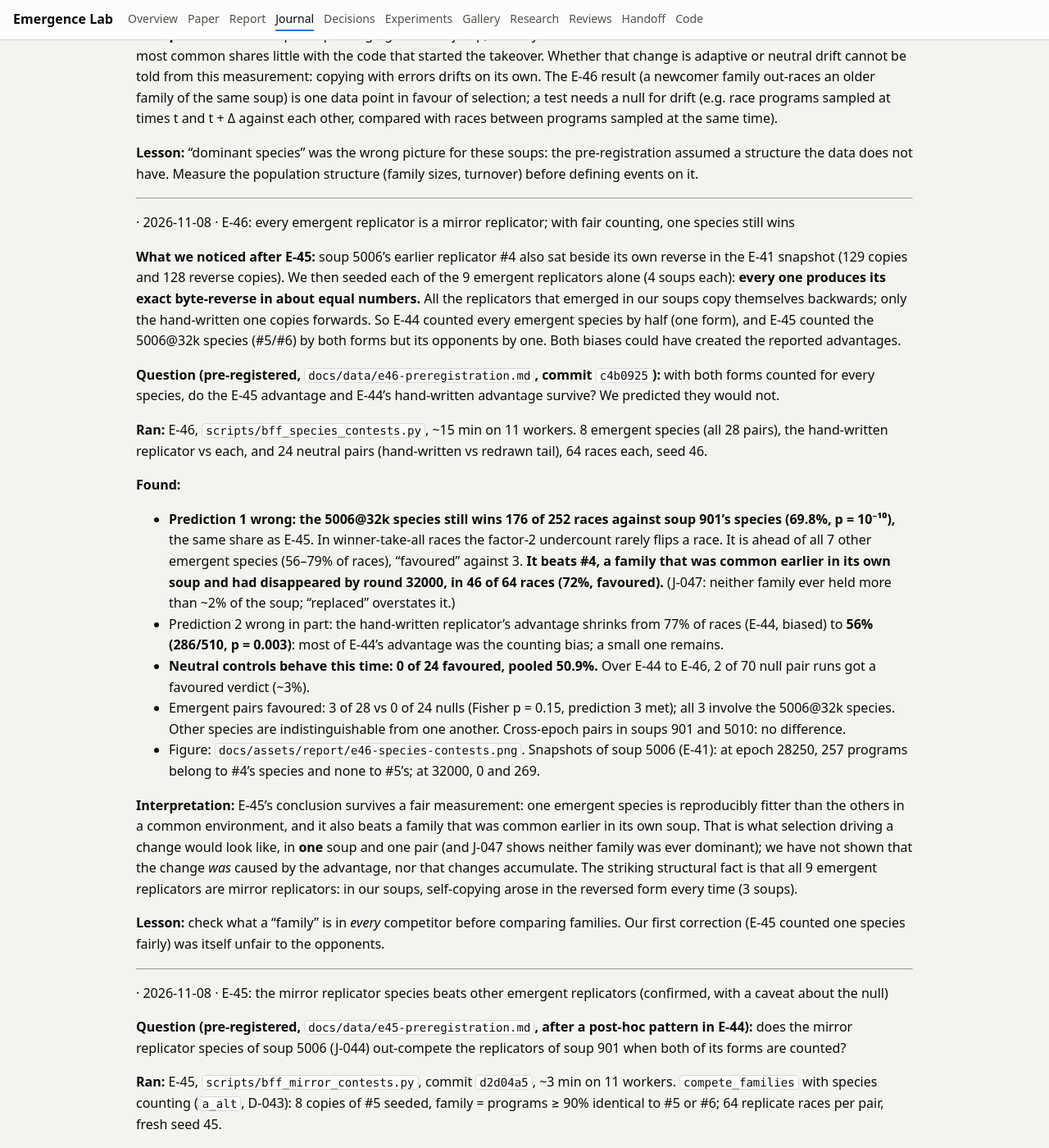
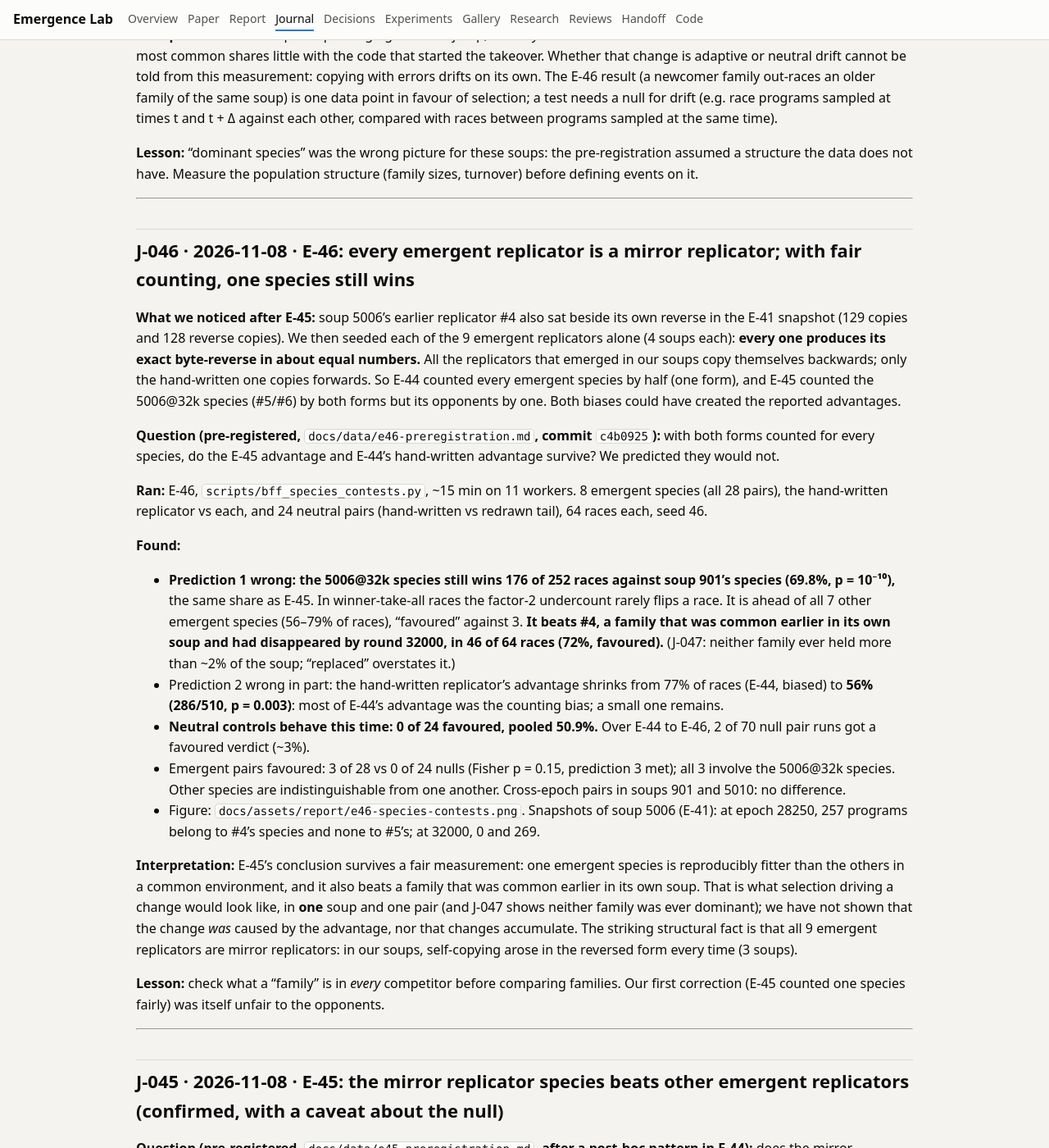
Before and after one commit to Yahyaal/emergence-lab, a Jekyll site: the page built from docs/journal.md, in a window 1280 px wide and 1400 px high, scrolled down 49060 px. Shown: the whole window at 82% size. Built offline with Jekyll 4.4.1, drawn with Linux system fonts in a browser that asks for light colours.

Commit message:
Journal: restore the missing J-045 and J-046 headers
Co-Authored-By: Claude Fable 5.2 <noreply@anthropic.com>

```diff
--- a/docs/journal.md
+++ b/docs/journal.md
@@ -1189,7 +1189,7 @@ This design cannot see advantages or parasites that exist only in space: both in
 
 ---
 
-· 2026-11-08 · E-46: every emergent replicator is a mirror replicator; with fair counting, one species still wins
+## J-046 · 2026-11-08 · E-46: every emergent replicator is a mirror replicator; with fair counting, one species still wins
 
 **What we noticed after E-45:** soup 5006's earlier replicator #4 also sat beside its own reverse in the E-41 snapshot (129 copies and 128 reverse copies). We then seeded each of the 9 emergent replicators alone (4 soups each): **every one produces its exact byte-reverse in about equal numbers.** All the replicators that emerged in our soups copy themselves backwards; only the hand-written one copies forwards. So E-44 counted every emergent species by half (one form), and E-45 counted the 5006@32k species (#5/#6) by both forms but its opponents by one. Both biases could have created the reported advantages.
 
@@ -1210,7 +1210,7 @@ This design cannot see advantages or parasites that exist only in space: both in
 
 ---
 
-· 2026-11-08 · E-45: the mirror replicator species beats other emergent replicators (confirmed, with a caveat about the null)
+## J-045 · 2026-11-08 · E-45: the mirror replicator species beats other emergent replicators (confirmed, with a caveat about the null)
 
 **Question (pre-registered, `docs/data/e45-preregistration.md`, after a post-hoc pattern in E-44):** does the mirror replicator species of soup 5006 (J-044) out-compete the replicators of soup 901 when both of its forms are counted?
 
```
